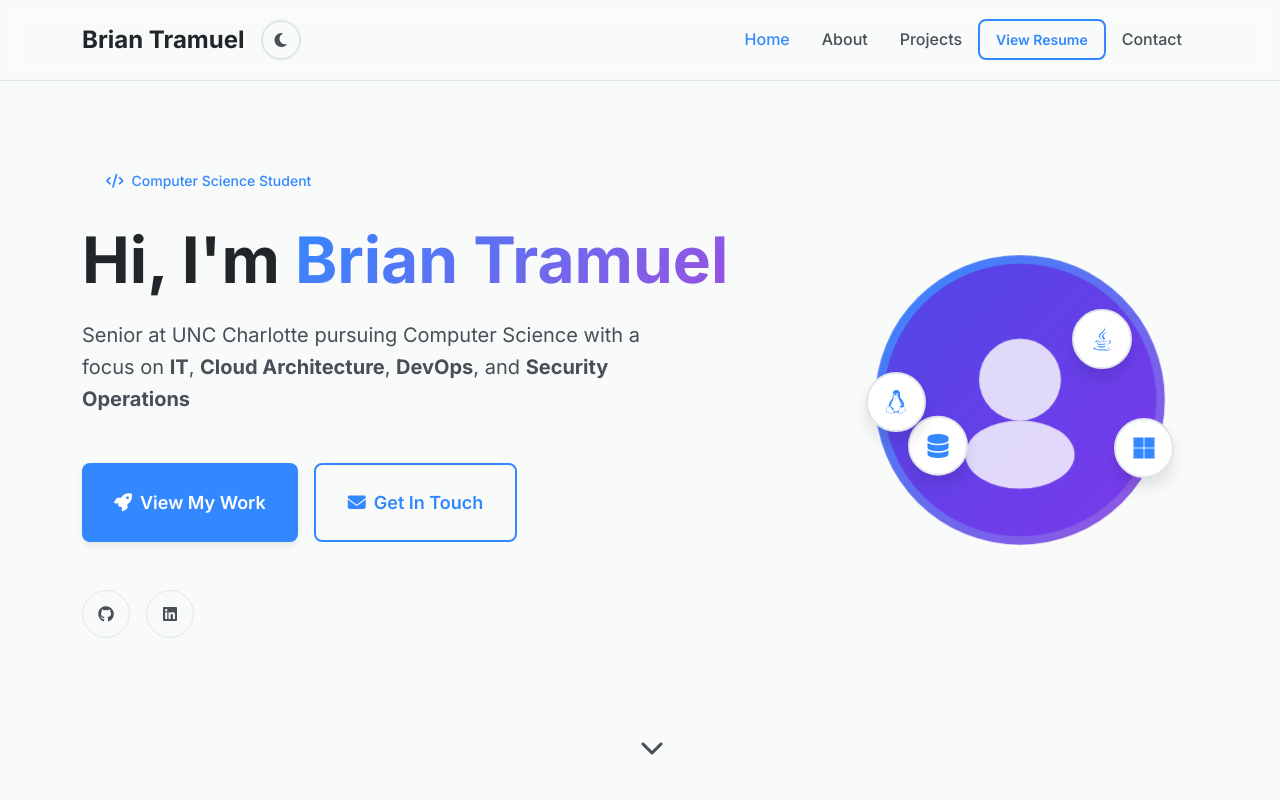
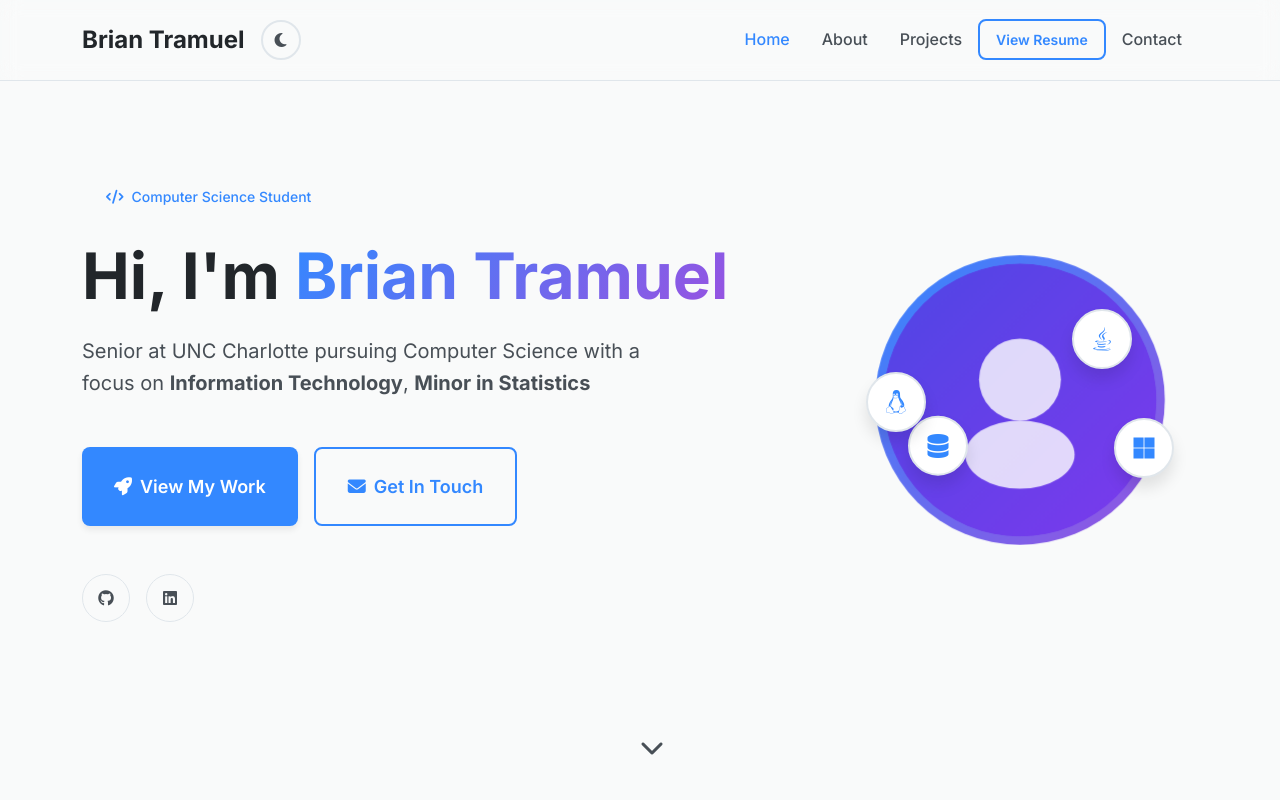
Before and after one commit to btramuel/brian-portfolio, a plain HTML site: page index.html in a window 1280 px wide. Shown: the top 800 px of the page. Drawn offline with nearby package versions, Linux system fonts and the light colour scheme.

Commit message:
update title

```diff
--- a/index.html
+++ b/index.html
@@ -103,8 +103,7 @@
                         </h1>
                         <p class="hero-subtitle">
                             Senior at UNC Charlotte pursuing Computer Science with a focus on
-                            <strong>IT</strong>, <strong>Cloud Architecture</strong>, <strong>DevOps</strong>,
-                            and <strong>Security Operations</strong>
+                            <strong>Information Technology</strong>, <strong>Minor in Statistics</strong>
                         </p>
                         <div class="hero-cta">
                             <a href="#projects" class="btn btn-primary btn-lg">
@@ -640,7 +639,7 @@
                 <div class="col-lg-8 mx-auto">
                     <!-- Contact Form -->
                     <div class="contact-form-container">
-                        <form id="contact-form" class="contact-form" action="https://formsubmit.co/your@email.com" method="POST">
+                        <form id="contact-form" class="contact-form" action="https://formsubmit.co/brian.dolphus@tramuel.com" method="POST">
                             <div class="row">
                                 <div class="col-md-6">
                                     <div class="form-group">
```
Also changed, not shown: 1 other file.
